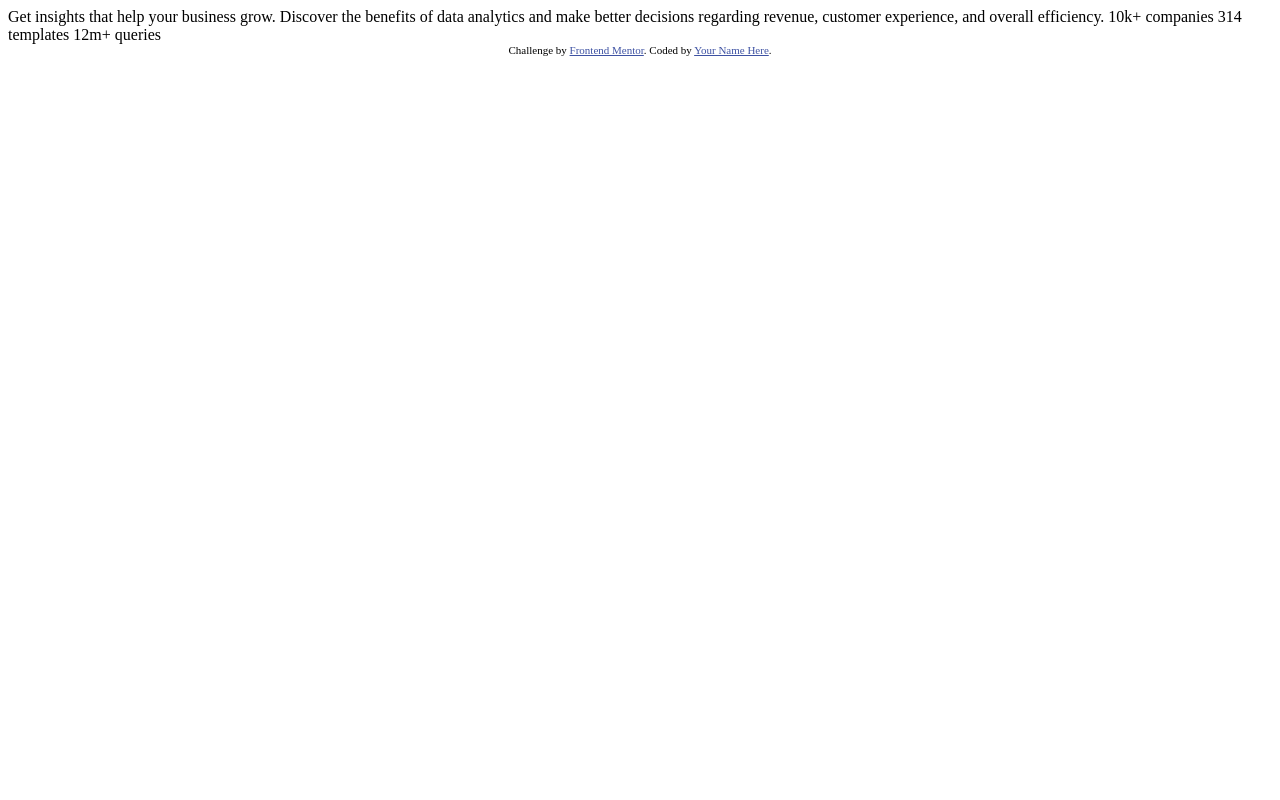
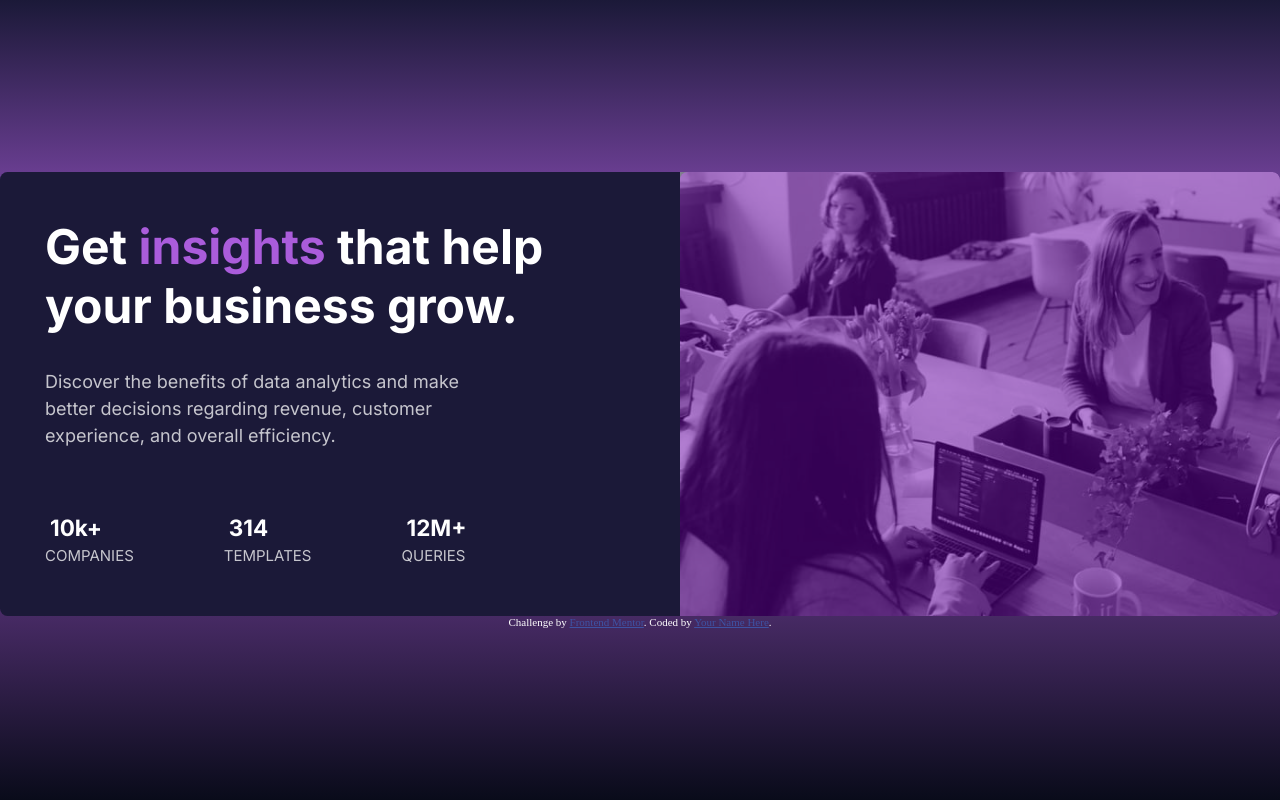
Before and after one commit to ADotBit/FrontEnd-Mentor, a plain HTML site: page stats-component/index.html in a window 1280 px wide. Drawn offline with Linux system fonts and the light colour scheme.

Commit message:
make full card responsive

```diff
--- a/stats-component/index.html
+++ b/stats-component/index.html
@@ -2,28 +2,34 @@
 <html lang="en">
 <head>
   <meta charset="UTF-8">
-  <meta name="viewport" content="width=device-width, initial-scale=1.0"> <!-- displays site properly based on user's device -->
+  <meta name="viewport" content="width=device-width, initial-scale=1.0">
+  <meta http-equiv="X-UA-Compatible" content="IE=edge">
 
   <link rel="icon" type="image/png" sizes="32x32" href="./images/favicon-32x32.png">
+  <link rel="stylesheet" href="style.css">
 
   <title>Frontend Mentor | Stats preview card component</title>
 
-  <!-- Feel free to remove these styles or customise in your own stylesheet 👍 -->
-  <style>
-    .attribution { font-size: 11px; text-align: center; }
-    .attribution a { color: hsl(228, 45%, 44%); }
-  </style>
 </head>
 <body>
+  <main>
+    <article>
+      <img src="images/image-header-mobile.jpg" alt="image-header-mobile">
+    </article>
+    <section>
+      <h1>Get <span>insights</span> that help your business grow.</h1>
 
-  Get insights that help your business grow.
+      <p>Discover the benefits of data analytics and make better decisions regarding revenue, customer
+        experience, and overall efficiency.</p>
+      <ul>
+        <li><span>10k+</span>companies</li>
+        <li><span>314</span>templates</li>
+        <li><span>12m+</span>queries</li>
+      </ul>
+    </section>
 
-  Discover the benefits of data analytics and make better decisions regarding revenue, customer
-  experience, and overall efficiency.
 
-  10k+ companies
-  314 templates
-  12m+ queries
+  </main>
 
   <div class="attribution">
     Challenge by <a href="https://www.frontendmentor.io?ref=challenge" target="_blank">Frontend Mentor</a>.
--- /dev/null
+++ b/stats-component/style.css
@@ -0,0 +1,173 @@
+@import url('https://fonts.googleapis.com/css2?family=Inter:wght@400;700&family=Lexend+Deca&display=swap');
+
+:root{
+    --mainbg: hsl(233, 47%, 7%);
+    --cardbg: hsl(244, 38%, 16%);
+    --accent: hsl(277, 64%, 61%);
+    --white: hsl(0, 0%, 100%);
+    --mainp: hsla(0, 0%, 100%, 0.75);
+    --statsh: hsla(0, 0%, 100%, 0.6)
+}
+
+*{
+    padding: 0;
+    margin: 0;
+    box-sizing: border-box;
+}
+
+body{
+    font-size: 15px;
+    display: flex;
+    flex-direction: column;
+    justify-content: center;
+    align-items: center;
+    min-height: 100vh;
+    background: linear-gradient(180deg, rgba(27,25,56,1) 0%, rgba(170,92,219,1) 40%, rgba(9,11,26,1) 100%);
+}
+
+article{
+    border-top-left-radius: .5em;
+    border-top-right-radius: .5em;
+    background-color: hsl(277, 100%, 33%);
+    height: 275px;
+}
+
+img{
+    border-top-left-radius: .5em;
+    border-top-right-radius: .5em;
+    width: 100%;
+    height: 100%;
+    opacity: 0.5;
+}
+
+main{
+    width: 375px;
+    border-radius: .5em;
+    background-color: var(--cardbg);
+    font-family: Inter;
+}
+
+section{
+    padding: 1.5em;
+    text-align: center;
+    display: flex;
+    flex-direction: column;
+    align-items: center;
+}
+
+h1{
+    margin-bottom: .7em;
+    font-size: 2em;
+    max-width: 15ch;
+}
+
+p{
+    line-height: 1.5em;
+    max-width: 28ch;
+}
+
+li{
+    display: flex;
+    flex-direction: column;
+    margin: 1.5em;
+    text-transform: uppercase;
+    list-style: none;
+}
+
+li:first-child span{
+    text-transform: lowercase;
+}
+
+li span{
+    font-size: 1.5em;
+    margin: 5px;
+}
+
+
+
+/*Styling part*/
+
+h1, li span{
+    color: var(--white);
+    font-weight: 700;
+}
+
+h1 span{
+    color: var(--accent);
+}
+
+p, li{
+    color: var(--mainp)
+}
+
+.attribution { font-size: 11px; text-align: center; color: var(--white)}
+.attribution a { color: hsl(228, 45%, 44%); }
+
+@media (min-width: 875px) {
+
+    main{
+        width: 875px;
+        display: grid;
+        grid-template-columns: 1fr 400px;
+
+    }
+
+    article{
+        width: 100%;
+        height: 100%;
+        grid-column: 2;
+        grid-row: 1;
+        border-bottom-right-radius: .5em;
+    }
+
+    img{
+        width: 100%;
+        height: 100%;
+        border-top-left-radius: 0;
+        border-bottom-right-radius: .5em;
+    }
+
+
+    section{
+        text-align: left;
+        align-items: flex-start;
+        padding: 3em;
+    }
+
+    p, h1{
+        max-width: 75ch;
+    }
+
+    ul{
+        margin-top: 3em;
+        display: flex;
+        gap: 3em;
+    }
+
+    li{
+        display: flex;
+        margin: 0;
+    }
+
+}
+
+@media (min-width: 1280px){
+    main{
+        width: 1280px;
+        grid-template-columns: 1fr 600px;
+    }
+
+    h1{
+        font-size: 3rem;
+    }
+
+    p{
+        max-width: 40ch;
+        font-size: 1.2em;
+    }
+
+    ul{
+        gap: 6em;
+        margin-top: 4em;
+    }
+}
```
